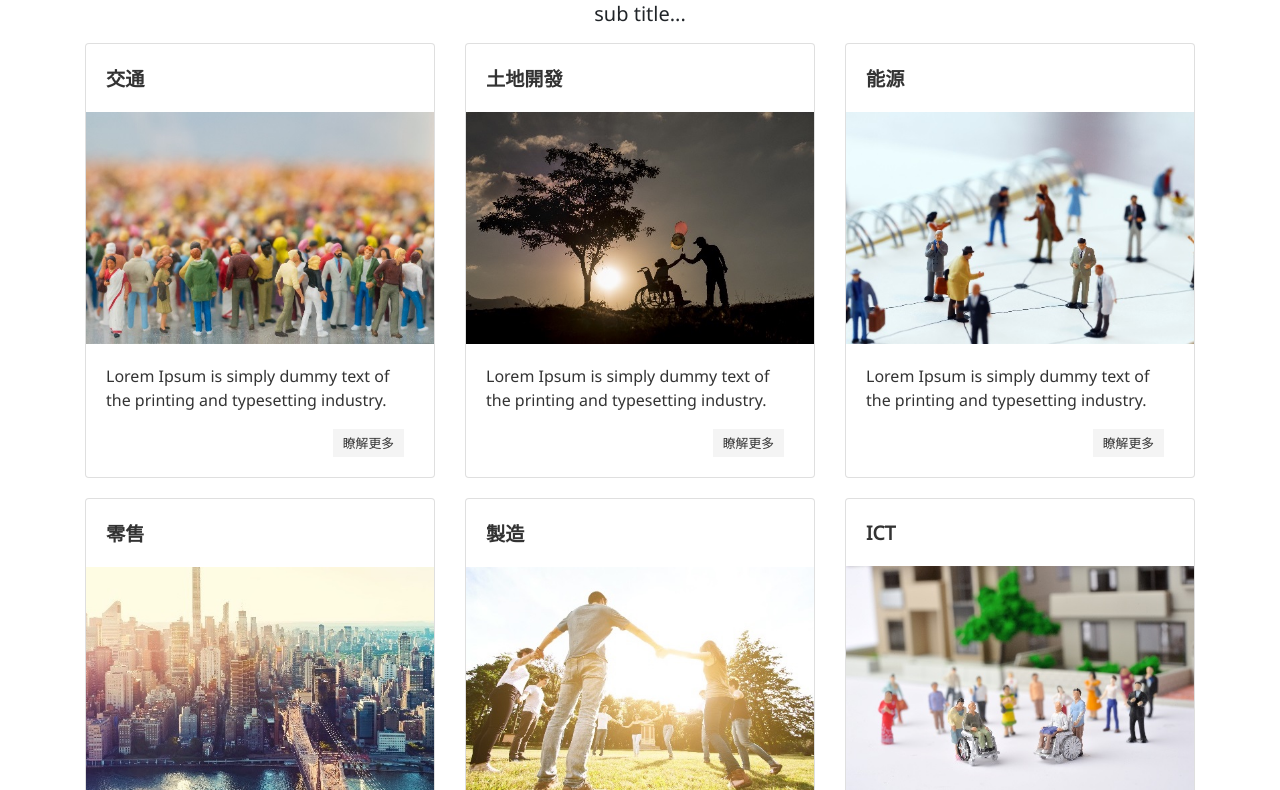
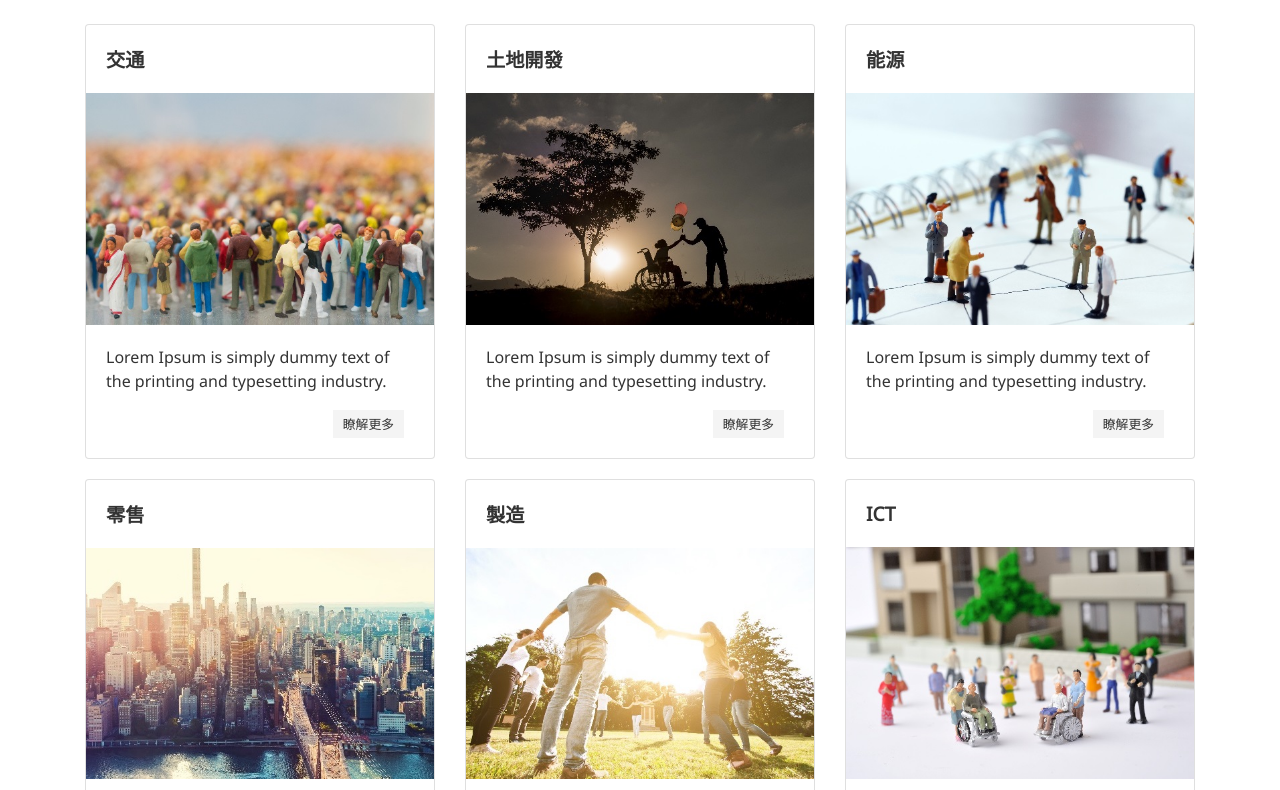
Before and after one commit to yyufang/NRI, a plain HTML site: page nrisolution.html in a window 1280 px wide. Shown: the part 216-1006 px from the top of the page. Drawn offline with nearby package versions, Linux system fonts and the light colour scheme; files whose address does not match are found by name.

Commit message:
fix:修正跑版

```diff
--- a/assets/css/untitled.css
+++ b/assets/css/untitled.css
@@ -649,7 +649,14 @@ ul, li{
   color: white;
   background-color:#4B4C4D;
 }
+
+.typesetting_section{
+  height: 40px;
+}
 @media only screen and (max-width: 768px) {
+  .typesetting_section{
+    height: 20px;
+  }
   .nriinsight__article-title{
     font-size: 2rem;
   }
--- a/nrisolution.html
+++ b/nrisolution.html
@@ -169,9 +169,10 @@
         <div class="page__title">
             <div class="">我們提供...</div>
         </div>
-        <div class="page__sub-title">
+        <!--<div class="page__sub-title">
             <div class="">sub title...</div>
-        </div>
+        </div>-->
+        <div class='row typesetting_section'></div>
         <div class="row page__section card-deck">
             <div class="card card__solution">
                 <div class="card-body">
```
Also changed, not shown: nriinsight.html (+2 -2 lines).
